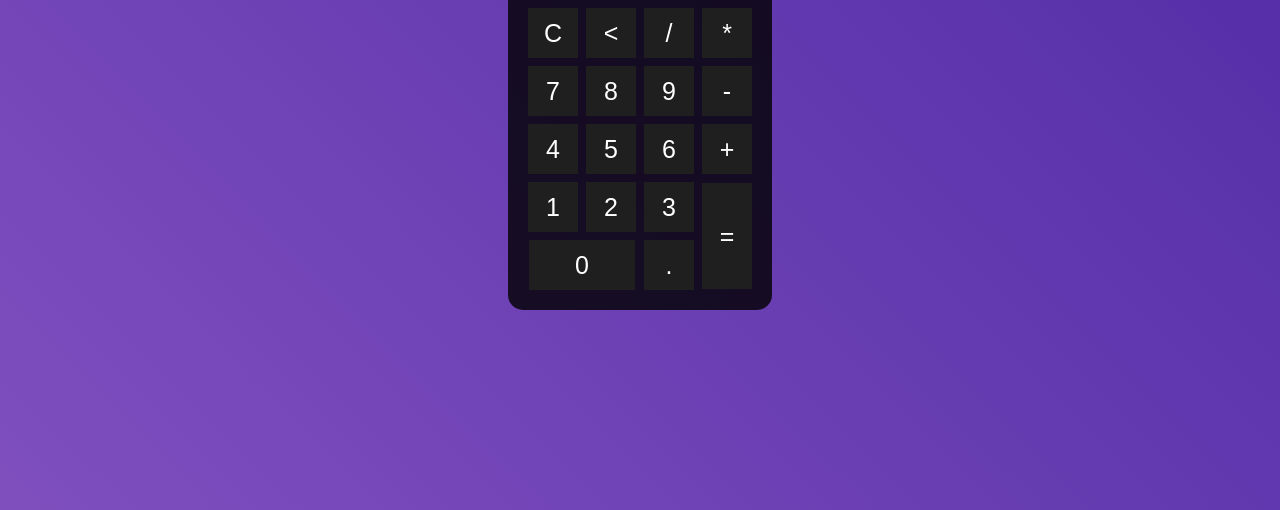
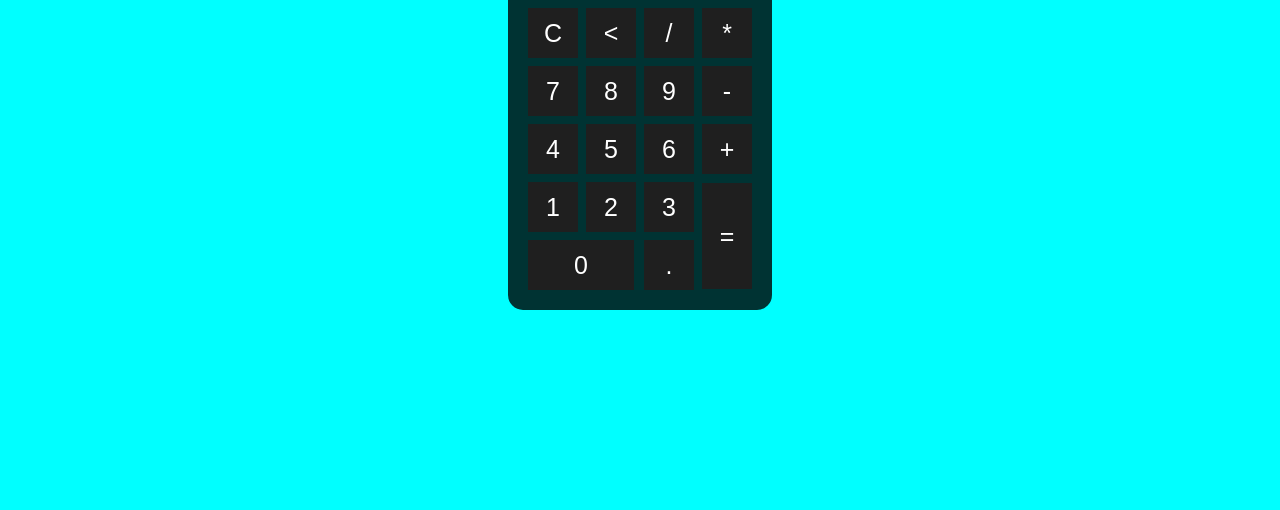
Before and after one commit to Ingrid27/calculadoraJS, a plain HTML site: page index.html in a window 1280 px wide. Shown: the part 290-800 px from the top of the page. Drawn offline with Linux system fonts and the light colour scheme.

Commit message:
alteração cor de fundo

```diff
--- a/style.css
+++ b/style.css
@@ -4,11 +4,11 @@
 }
 
 .fundo{
-    background-image: linear-gradient(45deg, rgb(127, 79, 190), rgb(79, 42, 165));
+    /* background-image: linear-gradient(45deg, rgb(127, 79, 190), rgb(79, 42, 165)); */
+    background-color: aqua;
     height: 100vh;
     color: white;
     font-family: Arial, Helvetica, sans-serif;
-    text-align: center;
 }
 
 .calculadora{
```
